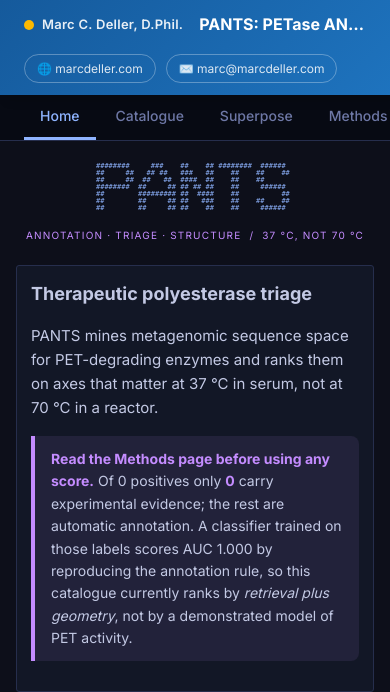
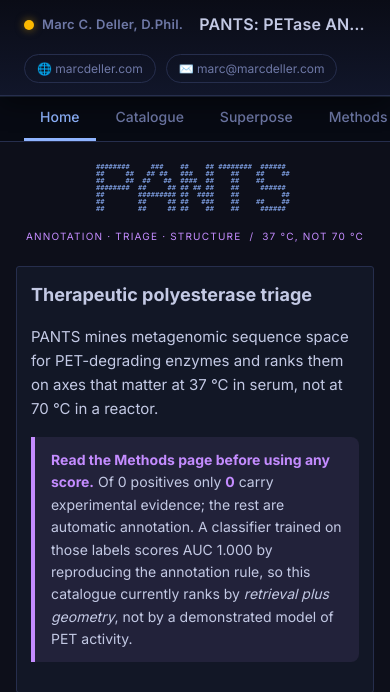
Before and after one commit to bellcheddar/PANTS, a Flask app: page / in a window 390 px wide. Shown: the top 692 px of the page. Run offline with Flask 3, Linux system fonts and the light colour scheme; data that the repository does not hold is empty.

Commit message:
Theme the brand bar too; drop the uniform-blue rule
Reverses the split I proposed one commit ago. The header's default
#1e73be gradient sitting on a dark lattice ground read as a strip of a
different website pasted on top of the app, so consistency of colour was
buying less than it cost.

What is actually fixed across every app is the header STRUCTURE (logo
dot, name, both links, sticky, never overlapping content), the
Inter/Roboto Mono pairing, mobile responsiveness and British English.
Not the palette. The one colour constant kept is the amber logo dot: a
single fixed mark signals authorship without dictating the rest.

PANTS's header is now built from the Diffraction tokens, so the page
reads as one piece from the top bar down.

SKILL.md changed to match:
  - "Always apply this design system" softened to a default starting
    point that the app's own direction replaces.
  - The mandatory-header section now says the markup and behaviour are
    mandatory and the colours are not, with the reason.
  - The "brand bar stays byte-identical everywhere" rule is removed.

Co-Authored-By: Claude Opus 5 <noreply@anthropic.com>
Claude-Session: https://claude.ai/code/session_012XCKkeBAw9Xp7zUWYizQRw

```diff
--- a/app/static/css/pants.css
+++ b/app/static/css/pants.css
@@ -252,3 +252,35 @@ footer.md-footer { border-top-color: var(--pv-border); color: var(--pv-dim); }
 @media (max-width: 900px) { .md-banner pre { font-size: 11px; } }
 @media (max-width: 700px) { .md-banner pre { font-size: 9px; } }
 @media (max-width: 560px) { .md-banner pre { font-size: 7px; } .md-banner-sub { font-size: 10px; letter-spacing:.12em; } }
+
+/* ---------- brand bar, themed ----------
+   The header STRUCTURE is fixed everywhere (logo dot, name, both links, sticky,
+   never overlapping content) because that is the identity and the contact route.
+   Its COLOURS belong to the app, like everything else on the page: a #1e73be
+   gradient sitting on a dark lattice ground read as a strip of a different
+   website pasted on top. */
+.md-header {
+  background: linear-gradient(180deg, #0a0c16 0%, #11162a 100%);
+  border-bottom: 1px solid var(--pv-border);
+  box-shadow: 0 1px 0 rgba(143,180,255,.12), 0 8px 24px rgba(0,0,0,.45);
+  color: var(--pv-text);
+}
+.md-header-brand a { color: var(--pv-dim); }
+.md-header-brand a:hover { color: var(--pv-accent); }
+/* The amber dot is the one constant across every app: a single fixed mark is
+   enough to signal authorship without dictating the whole palette. */
+.md-logo-dot { background: var(--md-accent-amber); box-shadow: 0 0 8px rgba(252,185,0,.5); }
+.md-header-title h1 {
+  color: var(--pv-text);
+  font-weight: 600;
+  letter-spacing: .01em;
+}
+.md-header-links a {
+  color: var(--pv-dim);
+  border-color: var(--pv-border);
+}
+.md-header-links a:hover {
+  background: rgba(143,180,255,.1);
+  color: var(--pv-accent);
+  border-color: var(--pv-accent);
+}
```
